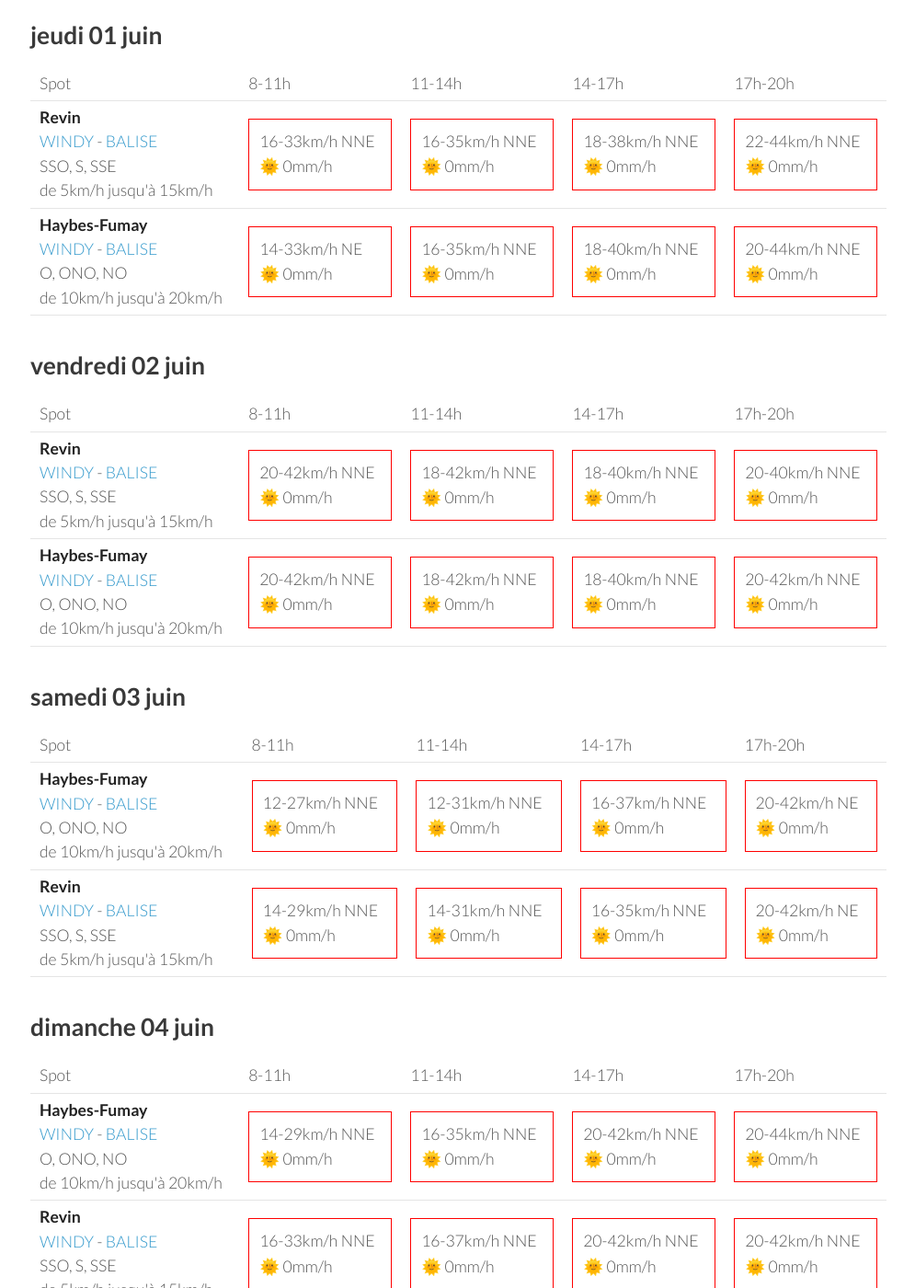
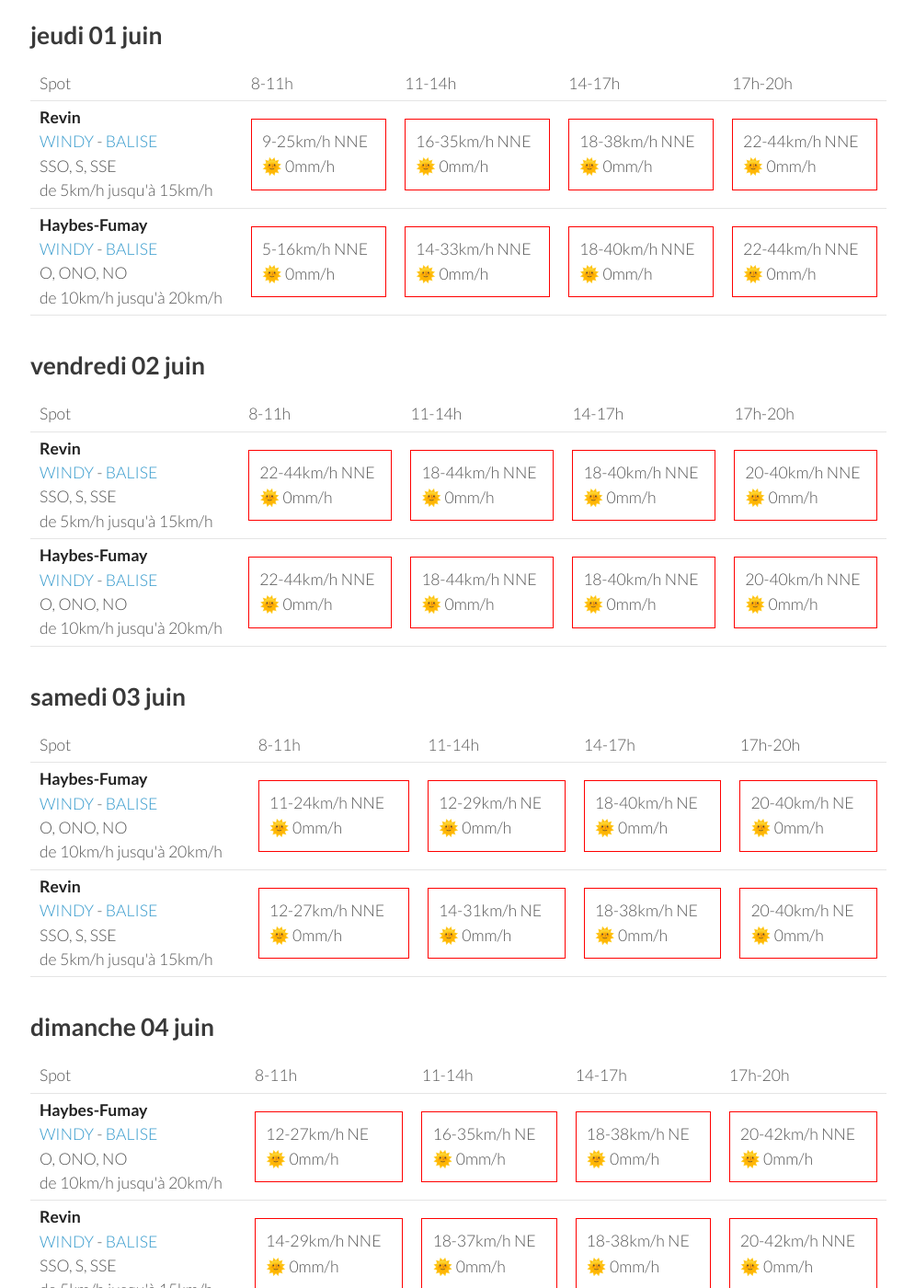
Before and after one commit to parapente-dans-le-nord/parapente-dans-le-nord.github.io, a Jekyll site: the page built from ardennes.markdown, in a window 1280 px wide and 1400 px high, scrolled down 976 px. Shown: the whole window at 92% size, without its empty margins (25-1020 px from the left). Built offline with Jekyll 4.4.1, drawn with Linux system fonts in a browser that asks for light colours; some of the changed text lies outside the part shown.

Commit message:
update index.markdown

```diff
--- a/ardennes.markdown
+++ b/ardennes.markdown
@@ -7,7 +7,7 @@ title:  "Tous les spots"
 {: .links}
 
 # Prevision Windy, modèle Arome
-page mise à jour le mardi 30 mai 17:10
+page mise à jour le mardi 30 mai 22:10
 
 ## mardi 30 mai
 
@@ -25,8 +25,8 @@ page mise à jour le mardi 30 mai 17:10
         <td><strong>Revin</strong><br><a href="https://windy.com/49.948/4.625?49.543,4.625,8">WINDY</a> - <span class=""><a href="http://www.balisemeteo.com/balise.php?idBalise=5019">BALISE</a> </span><br> <span class="vent-favorable">SSO, S, SSE</span><br><span class="force-vent">de 5km/h jusqu'à 15km/h</span> </td>
 
             <td><div class="not-flyable"><p>0-0km/h NA</p><p>🌧️ 0mm/h</p></div></td>
-            <td><div class="not-flyable"><p>14-38km/h NNE</p><p>🌞 0mm/h</p></div></td>
-            <td><div class="not-flyable"><p>14-42km/h NE</p><p>🌞 0mm/h</p></div></td>
+            <td><div class="not-flyable"><p>0-0km/h NA</p><p>🌧️ 0mm/h</p></div></td>
+            <td><div class="not-flyable"><p>0-0km/h NA</p><p>🌧️ 0mm/h</p></div></td>
             <td><div class="not-flyable"><p>14-38km/h NE</p><p>🌞 0mm/h</p></div></td>
 
     </tr>
@@ -34,9 +34,9 @@ page mise à jour le mardi 30 mai 17:10
         <td><strong>Haybes-Fumay</strong><br><a href="https://windy.com/49.998/4.715?49.913,4.738,10">WINDY</a> - <span class=""><a href="http://www.balisemeteo.com/balise.php?idBalise=104">BALISE</a> </span><br> <span class="vent-favorable">O, ONO, NO</span><br><span class="force-vent">de 10km/h jusqu'à 20km/h</span> </td>
 
             <td><div class="not-flyable"><p>0-0km/h NA</p><p>🌧️ 0mm/h</p></div></td>
-            <td><div class="not-flyable"><p>12-31km/h NNE</p><p>🌞 0mm/h</p></div></td>
-            <td><div class="not-flyable"><p>14-38km/h NNE</p><p>🌞 0mm/h</p></div></td>
-            <td><div class="not-flyable"><p>14-37km/h NNE</p><p>🌞 0mm/h</p></div></td>
+            <td><div class="not-flyable"><p>0-0km/h NA</p><p>🌧️ 0mm/h</p></div></td>
+            <td><div class="not-flyable"><p>0-0km/h NA</p><p>🌧️ 0mm/h</p></div></td>
+            <td><div class="not-flyable"><p>14-35km/h NNE</p><p>🌞 0mm/h</p></div></td>
 
     </tr>
 
@@ -58,7 +58,7 @@ page mise à jour le mardi 30 mai 17:10
 <tr>
         <td><strong>Revin</strong><br><a href="https://windy.com/49.948/4.625?49.543,4.625,8">WINDY</a> - <span class=""><a href="http://www.balisemeteo.com/balise.php?idBalise=5019">BALISE</a> </span><br> <span class="vent-favorable">SSO, S, SSE</span><br><span class="force-vent">de 5km/h jusqu'à 15km/h</span> </td>
 
-            <td><div class="not-flyable"><p>9-25km/h NE</p><p>🌞 0mm/h</p></div></td>
+            <td><div class="not-flyable"><p>7-24km/h NE</p><p>🌞 0mm/h</p></div></td>
             <td><div class="not-flyable"><p>9-25km/h NE</p><p>🌞 0mm/h</p></div></td>
             <td><div class="not-flyable"><p>12-35km/h NE</p><p>🌞 0mm/h</p></div></td>
             <td><div class="not-flyable"><p>16-42km/h NE</p><p>🌞 0mm/h</p></div></td>
@@ -68,10 +68,10 @@ page mise à jour le mardi 30 mai 17:10
 <tr>
         <td><strong>Haybes-Fumay</strong><br><a href="https://windy.com/49.998/4.715?49.913,4.738,10">WINDY</a> - <span class=""><a href="http://www.balisemeteo.com/balise.php?idBalise=104">BALISE</a> </span><br> <span class="vent-favorable">O, ONO, NO</span><br><span class="force-vent">de 10km/h jusqu'à 20km/h</span> </td>
 
-            <td><div class="not-flyable"><p>5-16km/h NNE</p><p>🌞 0mm/h</p></div></td>
-            <td><div class="not-flyable"><p>9-24km/h NE</p><p>🌞 0mm/h</p></div></td>
-            <td><div class="not-flyable"><p>11-31km/h NE</p><p>🌞 0mm/h</p></div></td>
-            <td><div class="not-flyable"><p>16-40km/h NNE</p><p>🌞 0mm/h</p></div></td>
+            <td><div class="not-flyable"><p>5-14km/h N</p><p>🌞 0mm/h</p></div></td>
+            <td><div class="not-flyable"><p>9-22km/h NE</p><p>🌞 0mm/h</p></div></td>
+            <td><div class="not-flyable"><p>11-31km/h ENE</p><p>🌞 0mm/h</p></div></td>
+            <td><div class="not-flyable"><p>16-42km/h NNE</p><p>🌞 0mm/h</p></div></td>
 
 
     </tr>
@@ -94,7 +94,7 @@ page mise à jour le mardi 30 mai 17:10
 <tr>
         <td><strong>Revin</strong><br><a href="https://windy.com/49.948/4.625?49.543,4.625,8">WINDY</a> - <span class=""><a href="http://www.balisemeteo.com/balise.php?idBalise=5019">BALISE</a> </span><br> <span class="vent-favorable">SSO, S, SSE</span><br><span class="force-vent">de 5km/h jusqu'à 15km/h</span> </td>
 
-            <td><div class="not-flyable"><p>16-33km/h NNE</p><p>🌞 0mm/h</p></div></td>
+            <td><div class="not-flyable"><p>9-25km/h NNE</p><p>🌞 0mm/h</p></div></td>
             <td><div class="not-flyable"><p>16-35km/h NNE</p><p>🌞 0mm/h</p></div></td>
             <td><div class="not-flyable"><p>18-38km/h NNE</p><p>🌞 0mm/h</p></div></td>
             <td><div class="not-flyable"><p>22-44km/h NNE</p><p>🌞 0mm/h</p></div></td>
@@ -104,10 +104,10 @@ page mise à jour le mardi 30 mai 17:10
 <tr>
         <td><strong>Haybes-Fumay</strong><br><a href="https://windy.com/49.998/4.715?49.913,4.738,10">WINDY</a> - <span class=""><a href="http://www.balisemeteo.com/balise.php?idBalise=104">BALISE</a> </span><br> <span class="vent-favorable">O, ONO, NO</span><br><span class="force-vent">de 10km/h jusqu'à 20km/h</span> </td>
 
-            <td><div class="not-flyable"><p>14-33km/h NE</p><p>🌞 0mm/h</p></div></td>
-            <td><div class="not-flyable"><p>16-35km/h NNE</p><p>🌞 0mm/h</p></div></td>
+            <td><div class="not-flyable"><p>5-16km/h NNE</p><p>🌞 0mm/h</p></div></td>
+            <td><div class="not-flyable"><p>14-33km/h NNE</p><p>🌞 0mm/h</p></div></td>
             <td><div class="not-flyable"><p>18-40km/h NNE</p><p>🌞 0mm/h</p></div></td>
-            <td><div class="not-flyable"><p>20-44km/h NNE</p><p>🌞 0mm/h</p></div></td>
+            <td><div class="not-flyable"><p>22-44km/h NNE</p><p>🌞 0mm/h</p></div></td>
 
 
     </tr>
@@ -130,8 +130,8 @@ page mise à jour le mardi 30 mai 17:10
 <tr>
         <td><strong>Revin</strong><br><a href="https://windy.com/49.948/4.625?49.543,4.625,8">WINDY</a> - <span class=""><a href="http://www.balisemeteo.com/balise.php?idBalise=5019">BALISE</a> </span><br> <span class="vent-favorable">SSO, S, SSE</span><br><span class="force-vent">de 5km/h jusqu'à 15km/h</span> </td>
 
-            <td><div class="not-flyable"><p>20-42km/h NNE</p><p>🌞 0mm/h</p></div></td>
-            <td><div class="not-flyable"><p>18-42km/h NNE</p><p>🌞 0mm/h</p></div></td>
+            <td><div class="not-flyable"><p>22-44km/h NNE</p><p>🌞 0mm/h</p></div></td>
+            <td><div class="not-flyable"><p>18-44km/h NNE</p><p>🌞 0mm/h</p></div></td>
             <td><div class="not-flyable"><p>18-40km/h NNE</p><p>🌞 0mm/h</p></div></td>
             <td><div class="not-flyable"><p>20-40km/h NNE</p><p>🌞 0mm/h</p></div></td>
 
@@ -140,10 +140,10 @@ page mise à jour le mardi 30 mai 17:10
 <tr>
         <td><strong>Haybes-Fumay</strong><br><a href="https://windy.com/49.998/4.715?49.913,4.738,10">WINDY</a> - <span class=""><a href="http://www.balisemeteo.com/balise.php?idBalise=104">BALISE</a> </span><br> <span class="vent-favorable">O, ONO, NO</span><br><span class="force-vent">de 10km/h jusqu'à 20km/h</span> </td>
 
-            <td><div class="not-flyable"><p>20-42km/h NNE</p><p>🌞 0mm/h</p></div></td>
-            <td><div class="not-flyable"><p>18-42km/h NNE</p><p>🌞 0mm/h</p></div></td>
+            <td><div class="not-flyable"><p>22-44km/h NNE</p><p>🌞 0mm/h</p></div></td>
+            <td><div class="not-flyable"><p>18-44km/h NNE</p><p>🌞 0mm/h</p></div></td>
             <td><div class="not-flyable"><p>18-40km/h NNE</p><p>🌞 0mm/h</p></div></td>
-            <td><div class="not-flyable"><p>20-42km/h NNE</p><p>🌞 0mm/h</p></div></td>
+            <td><div class="not-flyable"><p>20-40km/h NNE</p><p>🌞 0mm/h</p></div></td>
 
 
     </tr>
@@ -166,20 +166,20 @@ page mise à jour le mardi 30 mai 17:10
 <tr>
         <td><strong>Haybes-Fumay</strong><br><a href="https://windy.com/49.998/4.715?49.913,4.738,10">WINDY</a> - <span class=""><a href="http://www.balisemeteo.com/balise.php?idBalise=104">BALISE</a> </span><br> <span class="vent-favorable">O, ONO, NO</span><br><span class="force-vent">de 10km/h jusqu'à 20km/h</span> </td>
 
-            <td><div class="not-flyable"><p>12-27km/h NNE</p><p>🌞 0mm/h</p></div></td>
-            <td><div class="not-flyable"><p>12-31km/h NNE</p><p>🌞 0mm/h</p></div></td>
-            <td><div class="not-flyable"><p>16-37km/h NNE</p><p>🌞 0mm/h</p></div></td>
-            <td><div class="not-flyable"><p>20-42km/h NE</p><p>🌞 0mm/h</p></div></td>
+            <td><div class="not-flyable"><p>11-24km/h NNE</p><p>🌞 0mm/h</p></div></td>
+            <td><div class="not-flyable"><p>12-29km/h NE</p><p>🌞 0mm/h</p></div></td>
+            <td><div class="not-flyable"><p>18-40km/h NE</p><p>🌞 0mm/h</p></div></td>
+            <td><div class="not-flyable"><p>20-40km/h NE</p><p>🌞 0mm/h</p></div></td>
 
 
     </tr>
 <tr>
         <td><strong>Revin</strong><br><a href="https://windy.com/49.948/4.625?49.543,4.625,8">WINDY</a> - <span class=""><a href="http://www.balisemeteo.com/balise.php?idBalise=5019">BALISE</a> </span><br> <span class="vent-favorable">SSO, S, SSE</span><br><span class="force-vent">de 5km/h jusqu'à 15km/h</span> </td>
 
-            <td><div class="not-flyable"><p>14-29km/h NNE</p><p>🌞 0mm/h</p></div></td>
-            <td><div class="not-flyable"><p>14-31km/h NNE</p><p>🌞 0mm/h</p></div></td>
-            <td><div class="not-flyable"><p>16-35km/h NNE</p><p>🌞 0mm/h</p></div></td>
-            <td><div class="not-flyable"><p>20-42km/h NE</p><p>🌞 0mm/h</p></div></td>
+            <td><div class="not-flyable"><p>12-27km/h NNE</p><p>🌞 0mm/h</p></div></td>
+            <td><div class="not-flyable"><p>14-31km/h NE</p><p>🌞 0mm/h</p></div></td>
+            <td><div class="not-flyable"><p>18-38km/h NE</p><p>🌞 0mm/h</p></div></td>
+            <td><div class="not-flyable"><p>20-40km/h NE</p><p>🌞 0mm/h</p></div></td>
 
 
     </tr>
@@ -202,19 +202,19 @@ page mise à jour le mardi 30 mai 17:10
 <tr>
         <td><strong>Haybes-Fumay</strong><br><a href="https://windy.com/49.998/4.715?49.913,4.738,10">WINDY</a> - <span class=""><a href="http://www.balisemeteo.com/balise.php?idBalise=104">BALISE</a> </span><br> <span class="vent-favorable">O, ONO, NO</span><br><span class="force-vent">de 10km/h jusqu'à 20km/h</span> </td>
 
-            <td><div class="not-flyable"><p>14-29km/h NNE</p><p>🌞 0mm/h</p></div></td>
-            <td><div class="not-flyable"><p>16-35km/h NNE</p><p>🌞 0mm/h</p></div></td>
+            <td><div class="not-flyable"><p>12-27km/h NE</p><p>🌞 0mm/h</p></div></td>
+            <td><div class="not-flyable"><p>16-35km/h NE</p><p>🌞 0mm/h</p></div></td>
+            <td><div class="not-flyable"><p>18-38km/h NE</p><p>🌞 0mm/h</p></div></td>
             <td><div class="not-flyable"><p>20-42km/h NNE</p><p>🌞 0mm/h</p></div></td>
-            <td><div class="not-flyable"><p>20-44km/h NNE</p><p>🌞 0mm/h</p></div></td>
 
 
     </tr>
 <tr>
         <td><strong>Revin</strong><br><a href="https://windy.com/49.948/4.625?49.543,4.625,8">WINDY</a> - <span class=""><a href="http://www.balisemeteo.com/balise.php?idBalise=5019">BALISE</a> </span><br> <span class="vent-favorable">SSO, S, SSE</span><br><span class="force-vent">de 5km/h jusqu'à 15km/h</span> </td>
 
-            <td><div class="not-flyable"><p>16-33km/h NNE</p><p>🌞 0mm/h</p></div></td>
-            <td><div class="not-flyable"><p>16-37km/h NNE</p><p>🌞 0mm/h</p></div></td>
-            <td><div class="not-flyable"><p>20-42km/h NNE</p><p>🌞 0mm/h</p></div></td>
+            <td><div class="not-flyable"><p>14-29km/h NNE</p><p>🌞 0mm/h</p></div></td>
+            <td><div class="not-flyable"><p>18-37km/h NE</p><p>🌞 0mm/h</p></div></td>
+            <td><div class="not-flyable"><p>18-38km/h NE</p><p>🌞 0mm/h</p></div></td>
             <td><div class="not-flyable"><p>20-42km/h NNE</p><p>🌞 0mm/h</p></div></td>
 
 
```
